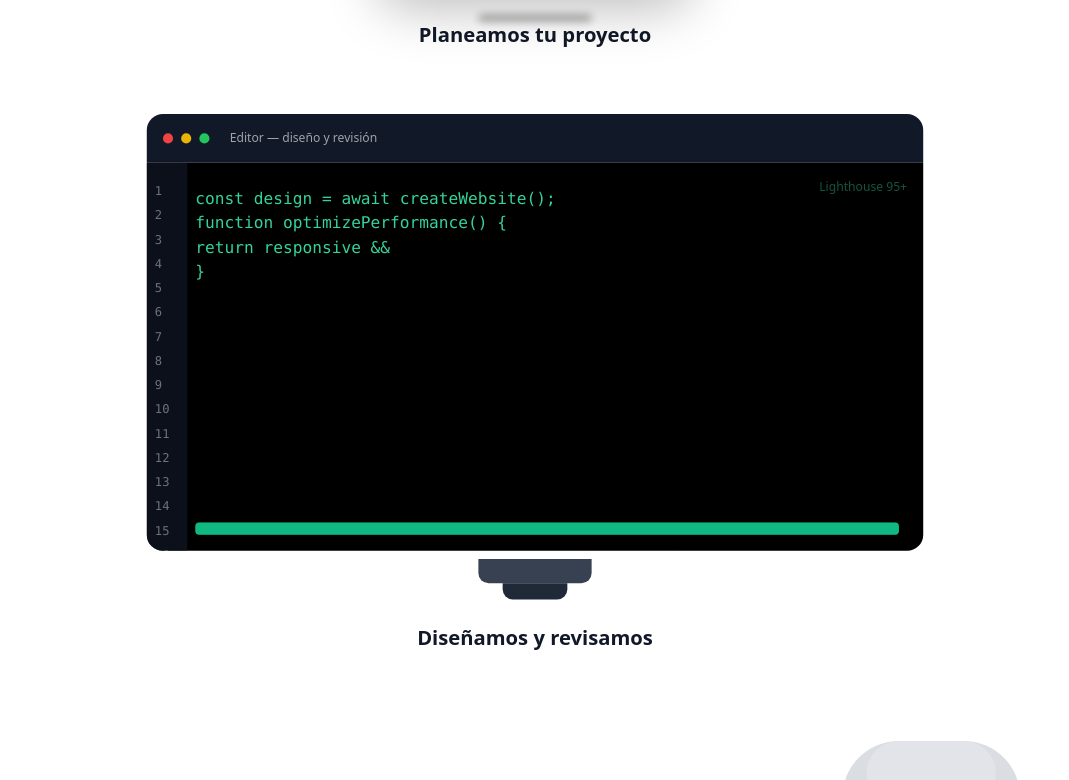
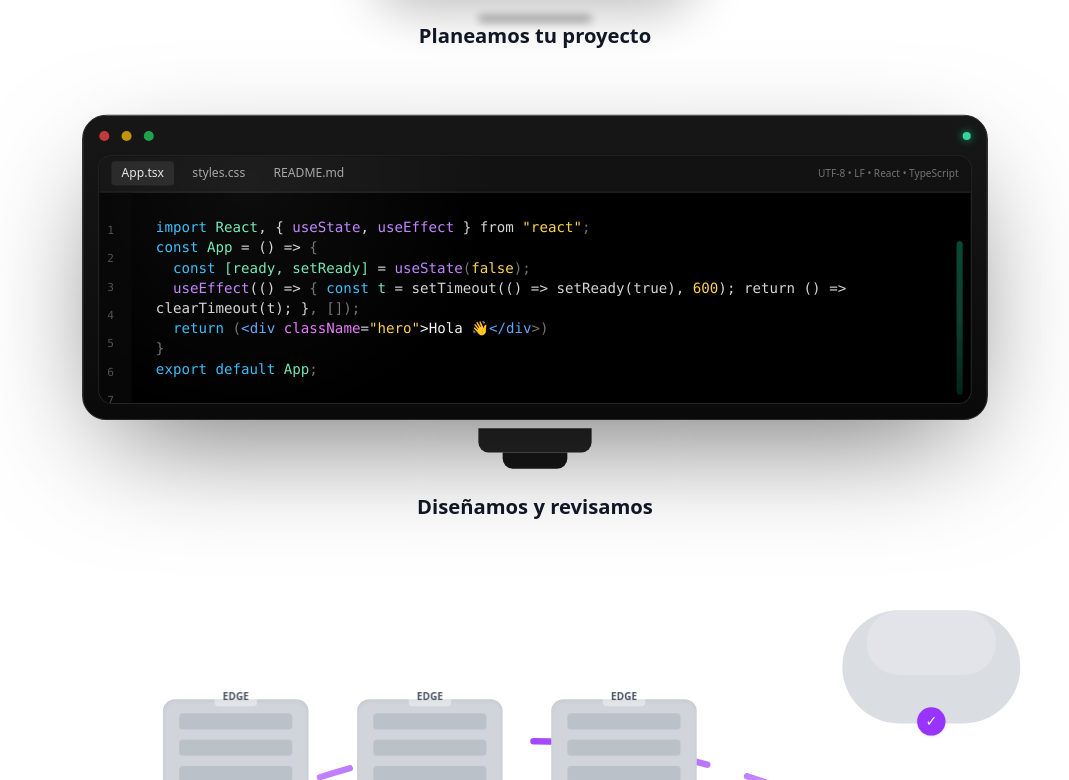
Before and after one commit to Maurisi0m/PORTAFOLIO, a React (Vite) app: page /sobre in a window 1280 px wide. Shown: the part 1000-1780 px from the top of the page, without its empty margins (105-1174 px from the left). Built offline with nearby package versions, Linux system fonts and the light colour scheme.

Commit message:
Make monitor scene and code more realistic with bezel, tabs, scanlines, syntax-highlighted token typing
cgen-e38a9b7399c445489edd5de32d5e718c

```diff
--- a/client/components/ui/AboutServiceAnimations.tsx
+++ b/client/components/ui/AboutServiceAnimations.tsx
@@ -125,6 +125,31 @@ function PhoneChatScene() {
   );
 }
 
+type CodeToken = { t: string; c?: string };
+function CodeLine({ parts, delay = 0 }: { parts: CodeToken[]; delay?: number }) {
+  return (
+    <pre className="font-mono text-[13px] md:text-sm leading-7 whitespace-pre-wrap">
+      {parts.map((p, i) => (
+        <motion.span
+          key={i}
+          className={p.c}
+          initial={{ opacity: 0, y: 2 }}
+          whileInView={{ opacity: 1, y: 0 }}
+          viewport={{ once: true, margin: "-50px" }}
+          transition={{ duration: 0.18, delay: delay + i * 0.04 }}
+        >
+          {p.t}
+        </motion.span>
+      ))}
+      <motion.span
+        className="inline-block w-0.5 h-4 align-[-2px] bg-white/70 ml-0.5"
+        animate={{ opacity: [1, 0] }}
+        transition={{ duration: 0.9, repeat: Infinity }}
+      />
+    </pre>
+  );
+}
+
 function MonitorCodeScene() {
   return (
     <motion.section
@@ -134,64 +159,132 @@ function MonitorCodeScene() {
       transition={{ duration: 0.5 }}
       className="w-full grid place-items-center"
     >
-      <div className="w-full max-w-3xl">
-        <div className="h-12 bg-gray-900 rounded-t-2xl flex items-center gap-2 px-4">
-          <span className="w-2.5 h-2.5 rounded-full bg-red-500" />
-          <span className="w-2.5 h-2.5 rounded-full bg-yellow-500" />
-          <span className="w-2.5 h-2.5 rounded-full bg-green-500" />
-          <span className="ml-3 text-xs text-white/60">Editor — diseño y revisión</span>
+      <div className="w-full max-w-4xl">
+        {/* Monitor body */}
+        <div className="relative rounded-[1.5rem] bg-gradient-to-b from-neutral-900 to-neutral-950 border border-neutral-800 shadow-[0_40px_120px_-30px_rgba(0,0,0,0.6)]">
+          {/* Top bar with camera and power led */}
+          <div className="h-10 px-4 flex items-center justify-between">
+            <div className="flex items-center gap-3">
+              <span className="w-2.5 h-2.5 rounded-full bg-red-500/80" />
+              <span className="w-2.5 h-2.5 rounded-full bg-yellow-500/80" />
+              <span className="w-2.5 h-2.5 rounded-full bg-green-500/80" />
             </div>
-        <div className="bg-black rounded-b-2xl h-72 md:h-80 lg:h-96 relative overflow-hidden">
-          <div className="absolute inset-y-0 left-0 w-10 bg-gray-900/70 text-gray-500 text-xs font-mono grid content-start pt-4 px-2">
+            <div className="w-2 h-2 rounded-full bg-emerald-400 shadow-[0_0_8px_rgba(16,185,129,0.9)]" />
+          </div>
+
+          {/* Screen */}
+          <div className="relative mx-4 mb-4 rounded-xl overflow-hidden bg-black ring-1 ring-neutral-800">
+            {/* Tabs */}
+            <div className="h-9 flex items-center gap-2 px-3 bg-neutral-900/80 border-b border-neutral-800">
+              <div className="px-2.5 py-1 text-xs rounded bg-neutral-800 text-neutral-200">App.tsx</div>
+              <div className="px-2.5 py-1 text-xs rounded text-neutral-400">styles.css</div>
+              <div className="px-2.5 py-1 text-xs rounded text-neutral-400">README.md</div>
+              <div className="ml-auto text-[10px] text-neutral-500">UTF-8 • LF • React • TypeScript</div>
+            </div>
+
+            {/* Code area */}
+            <div className="relative p-4 md:p-6">
+              {/* Scanlines */}
+              <div className="pointer-events-none absolute inset-0 opacity-[0.08] mix-blend-soft-light" style={{ backgroundImage: "repeating-linear-gradient(0deg, rgba(255,255,255,0.05) 0, rgba(255,255,255,0.05) 1px, transparent 1px, transparent 3px)" }} />
+              {/* Glow */}
+              <div className="pointer-events-none absolute -inset-10 bg-[radial-gradient(600px_circle_at_20%_10%,rgba(255,255,255,0.05),transparent_40%)]" />
+
+              <div className="pl-8">
+                {/* Line numbers */}
+                <div className="absolute left-0 top-0 bottom-0 w-8 bg-neutral-950/70 text-neutral-600 text-[11px] font-mono grid content-start pt-6 px-2">
                   {Array.from({ length: 18 }).map((_, i) => (
-              <span key={i} className="leading-6">
-                {i + 1}
-              </span>
+                    <span key={i} className="leading-7">{i + 1}</span>
                   ))}
                 </div>
-          <div className="pl-12 pr-4 pt-6">
-            <TypeLine
-              text="const design = await createWebsite();"
-              startDelay={200}
-              speed={22}
-              className="text-emerald-400 font-mono text-sm md:text-base leading-7"
+
+                {/* Code lines with token typing */}
+                <CodeLine
+                  delay={0.1}
+                  parts={[
+                    { t: "import ", c: "text-sky-400" },
+                    { t: "React", c: "text-emerald-300" },
+                    { t: ", { ", c: "text-neutral-300" },
+                    { t: "useState", c: "text-purple-400" },
+                    { t: ", ", c: "text-neutral-300" },
+                    { t: "useEffect", c: "text-purple-400" },
+                    { t: " } from ", c: "text-neutral-300" },
+                    { t: '"react"', c: "text-amber-300" },
+                    { t: ";", c: "text-neutral-500" },
+                  ]}
                 />
-            <TypeLine
-              text="function optimizePerformance() {"
-              startDelay={1100}
-              speed={22}
-              className="text-emerald-400 font-mono text-sm md:text-base leading-7"
+                <CodeLine
+                  delay={0.35}
+                  parts={[
+                    { t: "const ", c: "text-sky-400" },
+                    { t: "App", c: "text-emerald-300" },
+                    { t: " = () => ", c: "text-neutral-300" },
+                    { t: "{", c: "text-neutral-500" },
+                  ]}
                 />
-            <TypeLine
-              text="  return responsive && fast;"
-              startDelay={2000}
-              speed={22}
-              className="text-emerald-400 font-mono text-sm md:text-base leading-7"
+                <CodeLine
+                  delay={0.6}
+                  parts={[
+                    { t: "  const ", c: "text-sky-400" },
+                    { t: "[ready, setReady]", c: "text-emerald-300" },
+                    { t: " = ", c: "text-neutral-300" },
+                    { t: "useState", c: "text-purple-400" },
+                    { t: "(", c: "text-neutral-500" },
+                    { t: "false", c: "text-amber-300" },
+                    { t: ")", c: "text-neutral-500" },
+                    { t: ";", c: "text-neutral-500" },
+                  ]}
                 />
-            <TypeLine
-              text="}"
-              startDelay={2700}
-              speed={22}
-              className="text-emerald-400 font-mono text-sm md:text-base leading-7"
+                <CodeLine
+                  delay={0.9}
+                  parts={[
+                    { t: "  useEffect", c: "text-purple-400" },
+                    { t: "(() => ", c: "text-neutral-300" },
+                    { t: "{", c: "text-neutral-500" },
+                    { t: " const ", c: "text-sky-400" },
+                    { t: "t", c: "text-emerald-300" },
+                    { t: " = setTimeout(() => setReady(true), ", c: "text-neutral-300" },
+                    { t: "600", c: "text-amber-300" },
+                    { t: "); return () => clearTimeout(t); }", c: "text-neutral-300" },
+                    { t: ", []);", c: "text-neutral-500" },
+                  ]}
+                />
+                <CodeLine
+                  delay={1.25}
+                  parts={[
+                    { t: "  return ", c: "text-sky-400" },
+                    { t: "(", c: "text-neutral-500" },
+                    { t: "<", c: "text-blue-400" },
+                    { t: "div", c: "text-blue-400" },
+                    { t: " ", c: "" },
+                    { t: "className", c: "text-fuchsia-400" },
+                    { t: "=", c: "text-neutral-300" },
+                    { t: '"hero"', c: "text-amber-300" },
+                    { t: ">Hola ", c: "text-neutral-100" },
+                    { t: "👋", c: "" },
+                    { t: "</", c: "text-blue-400" },
+                    { t: "div", c: "text-blue-400" },
+                    { t: ">)", c: "text-neutral-500" },
+                  ]}
+                />
+                <CodeLine delay={1.55} parts={[{ t: "}", c: "text-neutral-500" }]} />
+                <CodeLine
+                  delay={1.75}
+                  parts={[
+                    { t: "export default ", c: "text-sky-400" },
+                    { t: "App", c: "text-emerald-300" },
+                    { t: ";", c: "text-neutral-500" },
+                  ]}
                 />
               </div>
-          <motion.div className="absolute bottom-4 left-12 right-6 h-3 rounded bg-emerald-600/30">
-            <motion.div
-              className="h-3 rounded bg-emerald-500"
-              animate={{ width: ["10%", "94%", "62%", "100%"] }}
-              transition={{ duration: 6, repeat: Infinity }}
-            />
-          </motion.div>
-          <motion.div
-            className="absolute top-4 right-4 text-emerald-400 text-xs"
-            animate={{ opacity: [0.4, 1, 0.4] }}
-            transition={{ duration: 2, repeat: Infinity }}
-          >
-            Lighthouse 95+
-          </motion.div>
+
+              {/* Minimap */}
+              <div className="absolute right-2 top-12 bottom-2 w-1.5 rounded bg-gradient-to-b from-emerald-500/40 via-emerald-400/30 to-emerald-500/20" />
             </div>
-        <div className="w-28 h-6 bg-gray-700 mx-auto rounded-b-md mt-2" />
-        <div className="w-16 h-4 bg-gray-800 mx-auto rounded-b-md" />
+          </div>
+        </div>
+        {/* Stand */}
+        <div className="w-28 h-6 bg-neutral-800 mx-auto rounded-b-md mt-2" />
+        <div className="w-16 h-4 bg-neutral-900 mx-auto rounded-b-md" />
       </div>
       <p className="mt-6 text-center font-bold text-gray-900 dark:text-gray-100 text-xl">
         Diseñamos y revisamos
@@ -399,8 +492,6 @@ export function AboutServiceAnimations() {
       onMouseMove={onMouseMove}
       style={{ scale: cameraScale, y: cameraY }}
     >
-      {/* No decorative section backgrounds to blend with page theme */}
-
       <div className="w-full max-w-5xl grid gap-16">
         <motion.div variants={itemVariants}>
           <PhoneChatScene />
```
Lines whose indentation alone changed are shown as unchanged.
